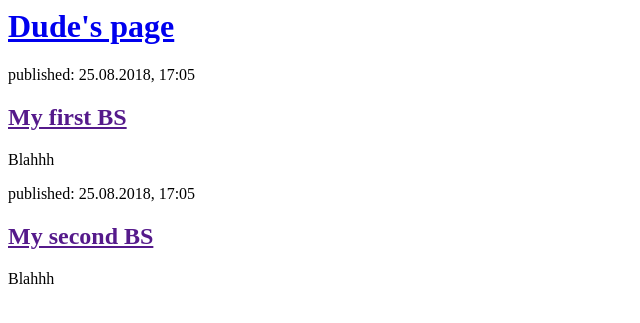
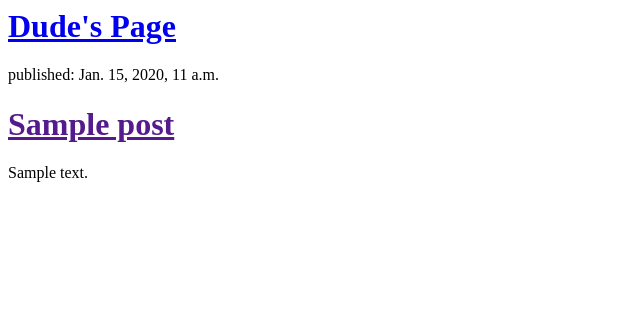
Before and after one commit to NataliaRossa/my-first-blog, a Django app: template blog/templates/blog/post_list.html in a window 1280 px wide. Shown: the top 323 px of the page, without its empty margins (0-640 px from the left). Run offline with Django 3.2, Linux system fonts and the light colour scheme; the template is opened without the code that fills it: values that come from a table or form of the project are taken from there, others are empty; tables that the repository leaves empty hold one stand-in row (values such as "Sample post").

Commit message:
Modified templates to display posts from database.

```diff
--- a/blog/templates/blog/post_list.html
+++ b/blog/templates/blog/post_list.html
@@ -1,22 +1,11 @@
-<html>
-    <head>
-        <title>Dude's page</title>
-    </head>
-    <body>
-        <div>
-            <h1><a href="/">Dude's page</a></h1>
-        </div>
+<div>
+    <h1><a href="/">Dude's Page</a></h1>
+</div>
 
-        <div>
-            <p>published: 25.08.2018, 17:05</p>
-            <h2><a href="">My first BS</a></h2>
-            <p>Blahhh</p>
-        </div>
-
-        <div>
-            <p>published: 25.08.2018, 17:05</p>
-            <h2><a href="">My second BS</a></h2>
-            <p>Blahhh</p>
-        </div>
-    </body>
-</html>
+{% for post in posts %}
+    <div>
+        <p>published: {{ post.published_date }}</p>
+        <h1><a href="">{{ post.title }}</a></h1>
+        <p>{{ post.text|linebreaksbr }}</p>
+    </div>
+{% endfor %}
--- a/blog/views.py
+++ b/blog/views.py
@@ -1,4 +1,7 @@
 from django.shortcuts import render
+from django.utils import timezone
+from .models import Post
 
 def post_list(request):
-    return render(request, 'blog/post_list.html', {})
+    posts = Post.objects.filter(published_date__lte=timezone.now()).order_by('published_date')
+    return render(request, 'blog/post_list.html', {'posts': posts})
```
